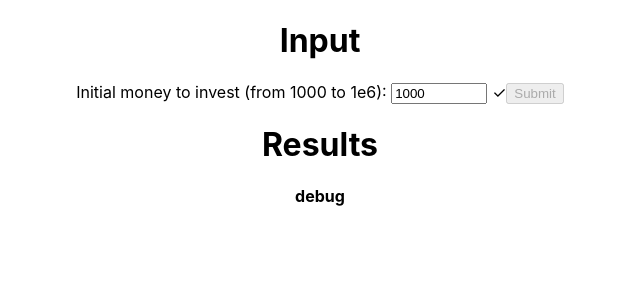
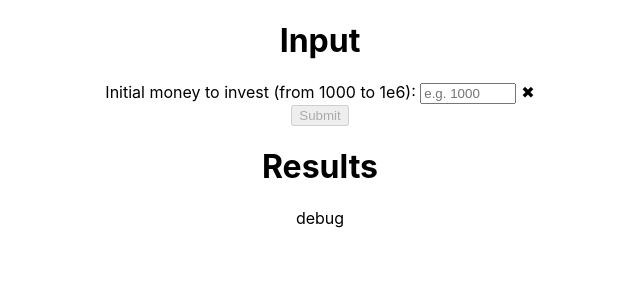
Before and after one commit to ziyuan-h/heroku-react-app, a React (Create React App) app: page / in a window 1280 px wide. Shown: the top 300 px of the page, without its empty margins (320-960 px from the left). Built offline with nearby package versions, Linux system fonts and the light colour scheme.

Commit message:
Update App.js

```diff
--- a/src/App.js
+++ b/src/App.js
@@ -19,7 +19,7 @@ function App() {
   const [buttonText, setButtonText] = React.useState('Submit');
 
   // my modification
-  const [initialMoney, setInitialMoney] = React.useState(1000);
+  const [initialMoney, setInitialMoney] = React.useState('1000');
 
   // debug use
   const [textBox, setTextBox] = React.useState("debug");
@@ -101,19 +101,26 @@ function App() {
     })
   }
 
+  // handle initial money input
+  const inputInitialMoney = async (event) => {
+    // retrive input initial money value
+    setInitialMoney(event.target.value)
+  }
+
   return (
     <div className="App">
       <div className="Input">
         <h1>Input</h1>
         <form onSubmit={handleSubmit}>
-          <label for="initial_money">Initial money to invest (from 1000 to 1e6): </label>
-          <input id="initial_money" type="number" value={initialMoney}
-              min="1000" max="1000000" step="100" required
-              placeholder="Float between 1e3 and 1e6"
-              onChange={setInitialMoney}/>
-          <span class="validity"></span>
-          {/* <input type="file" accept=".png" onChange={handleChange} /> */}
-          <button type="submit" disabled={buttonDisable}>{buttonText}</button>
+          <div>
+            <label for="initial_money">Initial money to invest (from 1000 to 1e6): </label>
+            <input id="initial_money" type="number" name="initial_money" min="1000" max="1000000" step="100" required
+                placeholder="e.g. 1000" />
+            <span class="validity"></span>
+          </div>
+          <div>
+            <button type="submit" disabled={buttonDisable}>{buttonText}</button>
+          </div>
         </form>
       </div>
       <div className="Output">
@@ -121,9 +128,9 @@ function App() {
         <p>{outputFileData}</p>
       </div>
       <div className="Debug_Report">
-        <b>
+        <p>
           {textBox}
-        </b>
+        </p>
       </div>
     </div>
   );
```
